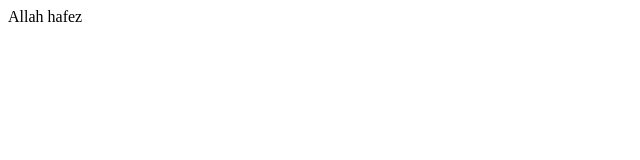
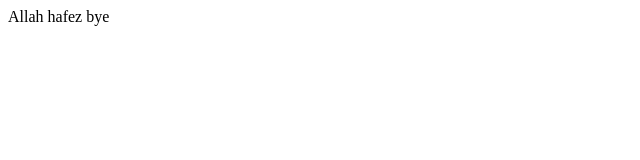
Before and after one commit to fahimfuadrehanamamun/test, a plain HTML site: page about.html in a window 1280 px wide. Shown: the full height of the page, 0-640 px from the left. Drawn offline with Linux system fonts and the light colour scheme.

Commit message:
my new commit

```diff
--- a/about.html
+++ b/about.html
@@ -7,6 +7,6 @@
     <title>Document</title>
 </head>
 <body>
-    Allah hafez
+    Allah hafez bye
 </body>
 </html>
```
